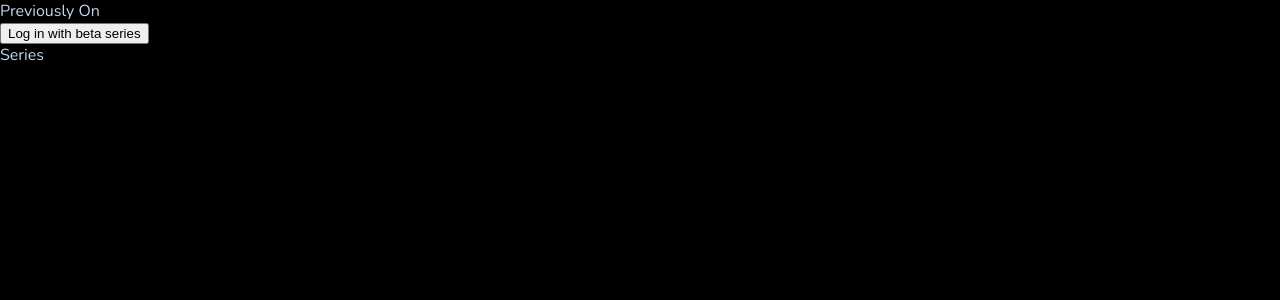
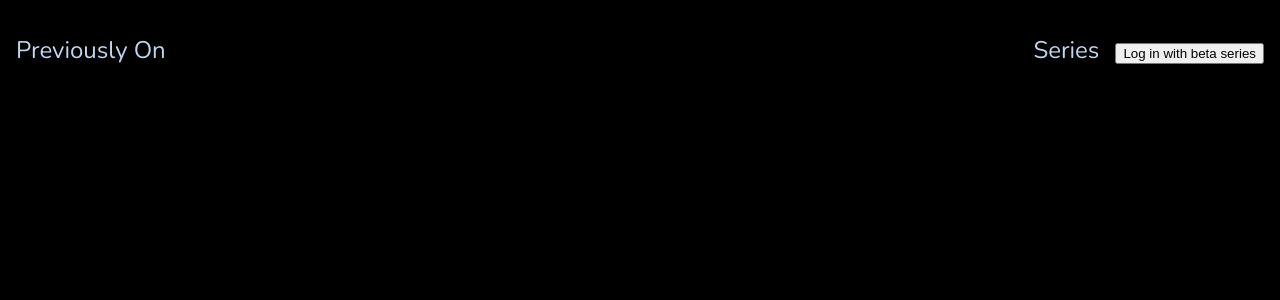
Before and after one commit to guillaume-th/previously_on, a Next.js app in the folder client/: page / in a window 1280 px wide. Shown: the top 300 px of the page. Built offline with nearby package versions, Linux system fonts and the light colour scheme; no server answers.

Commit message:
[ADD] Profile page

```diff
--- a/client/pages/index.tsx
+++ b/client/pages/index.tsx
@@ -1,6 +1,6 @@
 import type { NextPage } from 'next'
 import Head from 'next/head'
-import Header from "./Header";
+import Header from "../src/Header";
 
 const Home: NextPage = () => {
 
--- a/client/pages/series/[id].tsx
+++ b/client/pages/series/[id].tsx
@@ -1,6 +1,6 @@
 import { CircularProgress } from "@mui/material";
 import { useEffect, useState } from "react";
-import Header from "../Header";
+import Header from "../../src/Header";
 import { showData, Episode } from "../../interfaces";
 import StarOutlineIcon from '@mui/icons-material/StarOutline';
 import { getQueryParameter } from "../../utils";
--- a/client/pages/series/episodes/[id].tsx
+++ b/client/pages/series/episodes/[id].tsx
@@ -1,6 +1,6 @@
 import { CircularProgress } from "@mui/material";
 import { useEffect, useState } from "react";
-import Header from "../../Header";
+import Header from "../../../src/Header";
 import { Episode } from "../../../interfaces";
 import { getQueryParameter } from "../../../utils";
 import StarOutlineIcon from '@mui/icons-material/StarOutline';
--- a/client/pages/Header.tsx
+++ b/client/src/Header.tsx
@@ -1,5 +1,5 @@
 import Link from "next/link";
-import Connexion from "./auth/connexion";
+import Connexion from "../pages/auth/connexion";
 import { useAppSelector } from '../hooks';
 
 export default function Header() {
@@ -9,12 +9,13 @@ export default function Header() {
     return (
         <header>
             <div>Previously On </div>
-            {userData
-                ? <p>{userData.login}</p>
+
+            <nav>
+                <Link href="/series/listing">Series</Link>
+                {userData
+                ? <Link href="/profile">{userData.login}</Link>
                 : <Connexion/>
             }
-            <nav>
-                <Link href="/series/listing">Series</Link>
             </nav>
         </header>
     );
--- a/client/styles/styles.css
+++ b/client/styles/styles.css
@@ -31,13 +31,47 @@ body {
 header {
     height: var(--header-h);
     color: var(--clr-primary-light);
+    display: flex;
+    justify-content: space-between;
+    align-items: center;
+    padding : 0 1rem;
+}
+
+header > * {
+    font-size: var(--fs-med);
+}
+
+nav {
+    display: flex;
+    justify-content: space-evenly;
+    gap: 1rem;
+
+}
+
+nav>* {
+    transition: all .5s ease;
+    cursor : pointer
+}
+
+nav>*:hover {
+    color:white;
 }
 
 .series-wrapper {
-    display: grid;
-    grid-template-columns: repeat(4, 1fr);
+    display: flex;
+    flex-wrap :wrap;
     gap: 1rem;
+    justify-content: center;
+    align-items: center;
+    padding : 1rem;
 }
+
+/* .wrapper{
+    display : flex;
+    justify-content: center;
+    align-items: center;
+    width : 100%;
+} */
 
 .series-card {
     width: 300px;
@@ -103,7 +137,7 @@ header {
     background-color: rgba(0, 0, 0, 0.753);
     padding: 1.5rem;
     margin: 0rem 3rem;
-    width : calc(100% - 6rem);
+    width: calc(100% - 6rem);
     /* max-width : 90% */
 }
 
@@ -159,53 +193,54 @@ header {
 .episode-card {
     width: 230px;
     min-height: 120px;
-    transition : all .25s ease;
-    padding : .5rem;
-    border : 1px solid transparent;
-    cursor : pointer;
+    transition: all .25s ease;
+    padding: .5rem;
+    border: 1px solid transparent;
+    cursor: pointer;
 }
 
 .episode-card:hover {
-    border : 1px solid var(--clr-primary-med);
+    border: 1px solid var(--clr-primary-med);
 }
 
-.episode-card img{
-    width : 100%;
+.episode-card img {
+    width: 100%;
 }
 
 .dropper {
     transition: all 2s ease;
     opacity: 0%;
-    display : flex;
+    display: flex;
     flex-wrap: wrap;
-    gap : 1rem;
+    gap: 1rem;
 }
 
 .dropper-visible {
     opacity: 100%;
 }
 
-.txt-sm{
+.txt-sm {
     font-size: var(--fs-sm);
-    color :#0074B7;
+    color: #0074B7;
 }
 
-.episode-seen{
-    filter : grayscale(0.9)
+.episode-seen {
+    filter: grayscale(0.9)
 }
+
 /*
 .episode-seen:hover{
     filter: none;
 } */
 
-.button{
+.button {
     cursor: pointer;
 }
 
-.validated{
-    color : var(--clr-primary-light);
+.validated {
+    color: var(--clr-primary-light);
 }
 
-.unvalidated{
-    color : var(--clr-primary-med)
+.unvalidated {
+    color: var(--clr-primary-med)
 }
```
Also changed, not shown: client/pages/profile.tsx (added, +9 -0 lines), client/pages/series/listing.tsx (+5 -3 lines).
